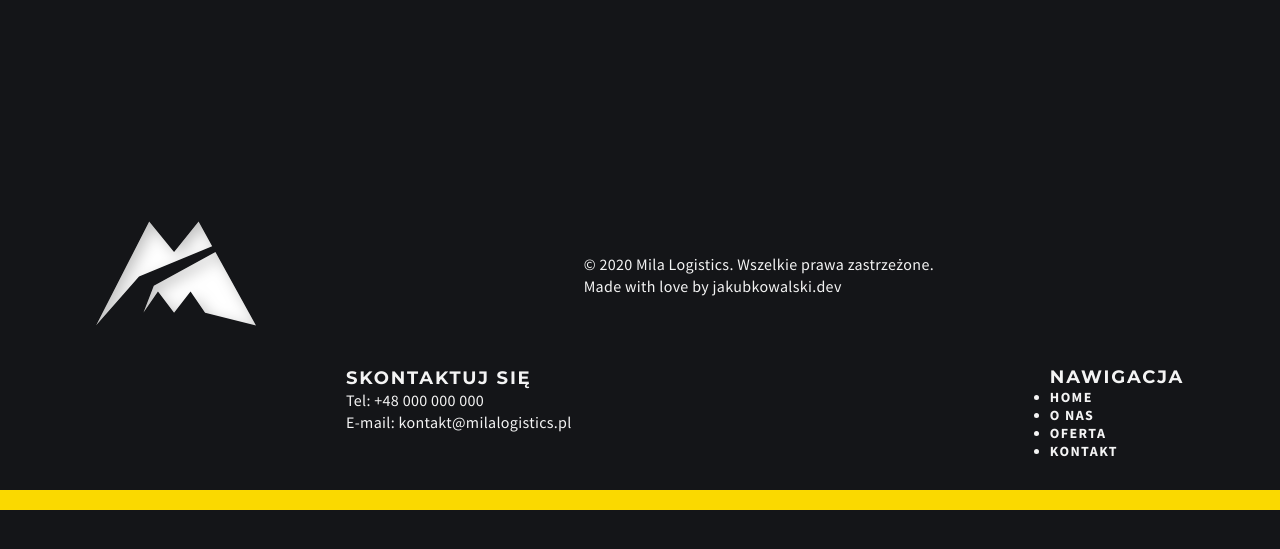
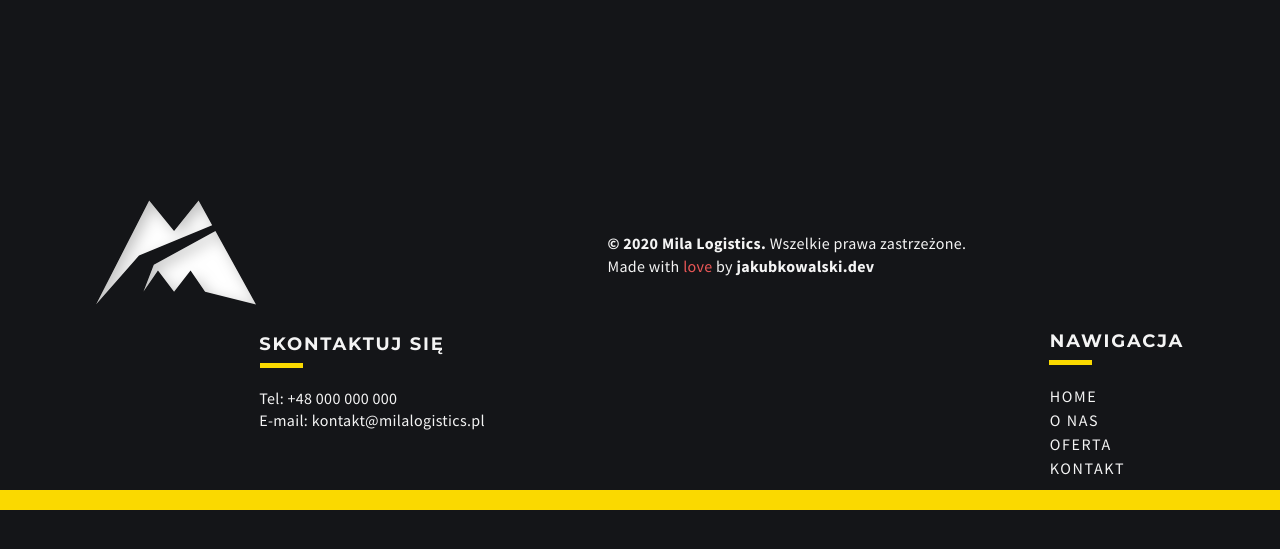
Before and after one commit to Nigtellios/milalogistics, a PHP site: page / in a window 1280 px wide. Shown: the part 140-689 px from the top of the page. Run offline with PHP 8.4, Linux system fonts and the light colour scheme; some web fonts are replaced.

Commit message:
v0.03
+ BEM classes has been adjusted
+ finished footer structure

```diff
--- a/css/style.css
+++ b/css/style.css
@@ -13,7 +13,7 @@
 }
 
 /* - Additional Colours */
-.colours--additional {
+.colours__additional {
   color: #FAD900; /* Some Bottom Borders */
   color: #18191D; /* 1st Bcg Support (Darkest) */
   color: #2A2C31; /* 2nd Bcg Support (Darker) */
@@ -194,14 +194,22 @@ a:hover {
 .p--footer {
   font-family: Source Sans Pro;
   font-style: normal;
-  font-weight: bold;
-  font-size: 14px;
+  font-weight: normal;
+  font-size: 16px;
   line-height: 18px;
   letter-spacing: 0.1em;
   color: #F4F4F4;
 }
 
-.underline__left::after {
+.mini-nav {
+  list-style: none;
+}
+
+.mini-nav > li {
+  padding: 3px 0 3px 0;
+}
+
+.underline--left::after {
   content: "";
   width: 50px;
   height: 5px;
@@ -209,13 +217,33 @@ a:hover {
   background: #FAD900;
 }
 
-.underline__right::after {
+.underline--right::after {
   content: "";
   width: 50px;
   height: 5px;
   position: absolute;
   background: #FAD900;
 }
+
+.underline--right-footer::after {
+  content: "";
+  width: 43px;
+  height: 5px;
+  position: absolute;
+  margin: 30px 50px 0 -135px;
+  background: #FAD900;
+}
+
+.underline--right-footer-contact::after {
+  content: "";
+  width: 43px;
+  height: 5px;
+  position: absolute;
+  margin: 30px 50px 0 -185px;
+  background: #FAD900;
+}
+
+/* Nav Styles */
 
 .navbar {
   z-index: 1;
@@ -236,12 +264,12 @@ a:hover {
   color: #F4F4F4;
 }
 
-.nav--callus {
+.nav__callus {
   display: flex;
   flex-flow: row nowrap;
 }
 
-.nav--menu-switcher {
+.nav__menu-switcher {
   display: flex;
   flex-flow: row nowrap;
 }
@@ -259,7 +287,13 @@ a:hover {
   display: block;
 }
 
-.footer--wrapper{
+/* Main/Sections Styles*/
+
+
+
+/* Footer Styles */
+
+.footer__wrapper{
   min-height: 300px;
   display: flex;
   flex-flow: row wrap;
@@ -268,16 +302,28 @@ a:hover {
   margin: 0 auto 0 auto;
 }
 
-.footer--copyright {
-  margin: 0 250px 0 0;
+.footer__copyright {
+  margin: 0 20% 0 0;
 }
 
-.footer--contact {
-  margin: -50px 0 0 250px;
+.footer__contact {
+  margin: -45px 0 0 15%;
 }
 
-.footer--quick-nav {
-  margin: -25px 0 0 100px;
+.footer__quick-nav {
+  margin: 0 0 0 100px;
+}
+
+.footer__contact > h5 {
+  margin-bottom: 32px;
+}
+
+.footer__quick-nav > h5 {
+  margin-bottom: 32px;
+}
+
+.footer--span {
+  color: #EB5757;
 }
 
 /* Media */
--- a/index.html
+++ b/index.html
@@ -13,18 +13,18 @@
   <body>
 
     <nav class="navbar p-75 w-85"> <!-- NavBar -->
-      <div class="nav--callus">
+      <div class="nav__callus">
         <i><img src="../media/phone-icon.svg" width="27px" height="27px" alt="Otwórz menu"></i>
         <h4><a href="../contact.html">ZADZWOŃ DO NAS</a></h4>
       </div>
-      <div class="nav--menu-switcher">
+      <div class="nav__menu-switcher">
         <i><img src="../media/forwardmenu-icon.svg" width="27px" height="27px" alt="Otwórz menu"></i>
         <h4>MENU</h4>
       </div>
     </nav><!-- End of NavBar -->
 
     <section class="menu menu__unactive"> <!-- Full Window Menu -->
-      <div class="menu--content">
+      <div class="menu__content">
         <h1>MENU</h1>
         <ul class="nav-items">
           <li><a href="../index.html">HOME</a></li>
@@ -32,11 +32,11 @@
           <li><a href="../offer.html">OFERTA</a></li>
           <li><a href="../contact.html">KONTAKT</a></li>
         </ul>
-        <div class="nav--callus">
+        <div class="nav__callus">
           <h4>ZADZWOŃ DO NAS</h4>
         </div>
       </div>
-      <aside class="menu--close">
+      <aside class="menu__close">
         <i><img src="../media/close-icon.svg" width="20px" height="20px" alt="Otwórz menu"></i>
         <p>ZAMKNIJ</p>
       </aside>
@@ -46,10 +46,10 @@
 
       <section class="container hero">
         <div class="wrapper w-85">
-          <div class="hero--logotype">
+          <div class="hero__logotype">
 
           </div>
-          <div class="hero--encour">
+          <div class="hero__encour">
 
           </div>
         </div>
@@ -60,7 +60,7 @@
           <div class="about-us--map">
 
           </div>
-          <div class="about-us--content">
+          <div class="about-us__content">
 
           </div>
         </div>
@@ -68,10 +68,10 @@
 
       <section class="container offer">
         <div class="wrapper w-85">
-          <div class="offer--content">
+          <div class="offer__content">
 
           </div>
-          <div class="offer--heading">
+          <div class="offer__heading">
 
           </div>
         </div>
@@ -79,7 +79,7 @@
 
       <section class="container contact">
         <div class="wrapper w-85">
-          <div class="contact--form">
+          <div class="contact__form">
 
           </div>
         </div>
@@ -89,22 +89,22 @@
 
 
     <footer> <!-- Footer -->
-      <div class="footer--wrapper w-85">
-        <figure class="footer--logotype">
-          <img src="../media/logo-white-footer.svg" width="160" height="105" alt="Logotyp Mila Logistics">
+      <div class="footer__wrapper w-85">
+        <figure class="footer__logotype">
+          <a href="../contact.html"><img src="../media/logo-white-footer.svg" width="160" height="105" alt="Logotyp Mila Logistics"></a>
         </figure>
-        <div class="footer--copyright">
-          <p>&copy; <span id="current-year"></span> Mila Logistics. Wszelkie prawa zastrzeżone.</p>
-          <p>Made with <span class="footer--span__pink">love</span> by <a href="https://jakubkowalski.dev" target="_blank">jakubkowalski.dev</a></p>
+        <div class="footer__copyright">
+          <p><strong>&copy; <span id="current-year"></span> Mila Logistics.</strong> Wszelkie prawa zastrzeżone.</p>
+          <p>Made with <span class="footer--span">love</span> by <strong><a href="https://jakubkowalski.dev" target="_blank">jakubkowalski.dev</a></strong></p>
         </div>
-        <div class="footer--contact">
-          <h5>SKONTAKTUJ SIĘ</h5>
+        <div class="footer__contact">
+          <h5 class="underline--right-footer-contact">SKONTAKTUJ SIĘ</h5>
           <p><a href="callto:+48000000000">Tel: +48 000 000 000</a></p>
           <p><a href="mailto:kontakt@milalogistics.pl">E-mail: kontakt@milalogistics.pl</a></p>
         </div>
-        <div class="footer--quick-nav">
-          <h5>NAWIGACJA</h5>
-          <ul class="p--footer">
+        <div class="footer__quick-nav">
+          <h5 class="underline--right-footer">NAWIGACJA</h5>
+          <ul class="p--footer mini-nav">
             <li><a href="../index.html">HOME</a></li>
             <li><a href="../about-us.html">O NAS</a></li>
             <li><a href="../offer.html">OFERTA</a></li>
```
Also changed, not shown: favicon.png (added).
